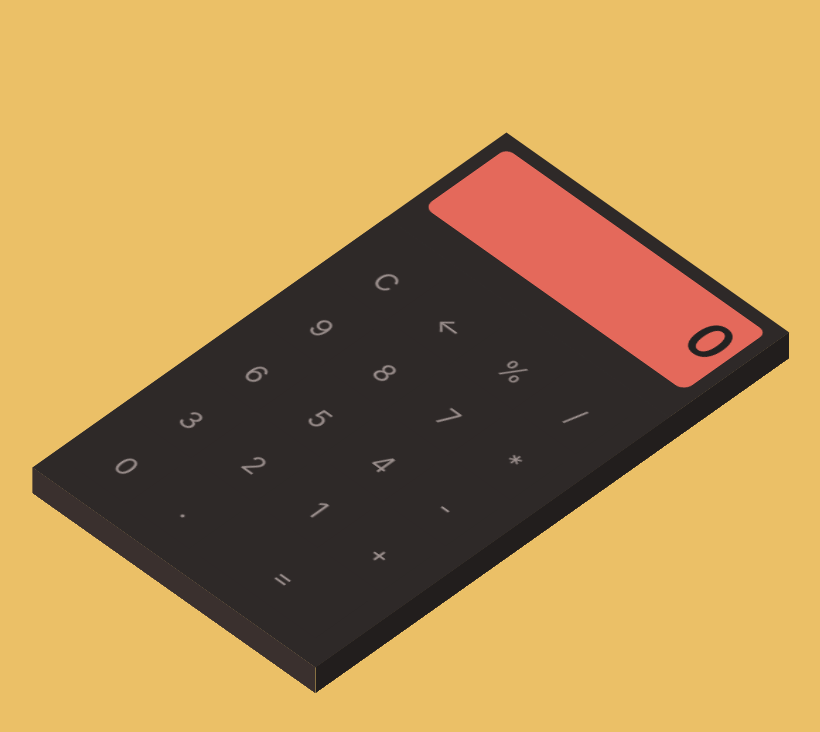
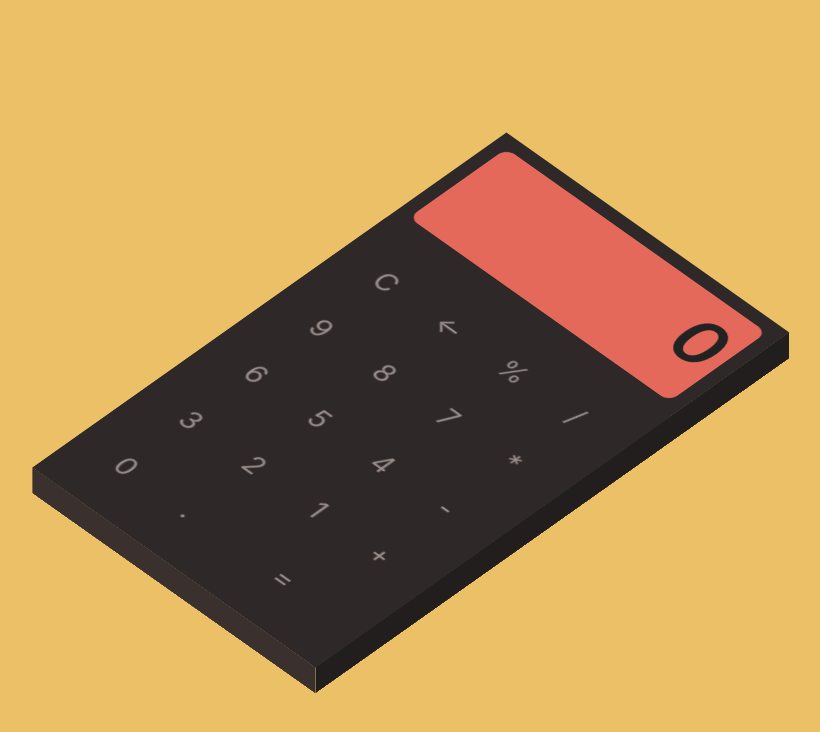
Before and after one commit to i-k0n/react-calculator, a React (Create React App) app: page / in a window 1280 px wide. Shown: the top 732 px of the page, without its empty margins (229-1049 px from the left). Built offline with nearby package versions, Linux system fonts and the light colour scheme.

Commit message:
adjusted screen size:

```diff
--- a/src/App.css
+++ b/src/App.css
@@ -146,8 +146,8 @@
   height: 170px;
   color: #222;
   padding: 1em;
-  display: flex;
-  flex-direction: column;
+  display: grid;
+  line-height: 1;
 }
 
 .result-screen, .computation-screen {
@@ -155,19 +155,20 @@
   display: flex;
   justify-content: flex-end;
   align-items: flex-end;
-  padding: 10px;
 }
 
 .result-screen {
-  font-size: 4em;
+  font-size: 5em;
   font-weight: 600;
   border-radius: 0.15em 0.15em 0 0;
+  padding: 10px;
 }
 
 .computation-screen {
   font-size: 1.5em;
   font-weight: 500;
   border-radius: 0 0 0.5em 0.5em;
+  padding: 12px;
 }
 
 .keypad {
```
